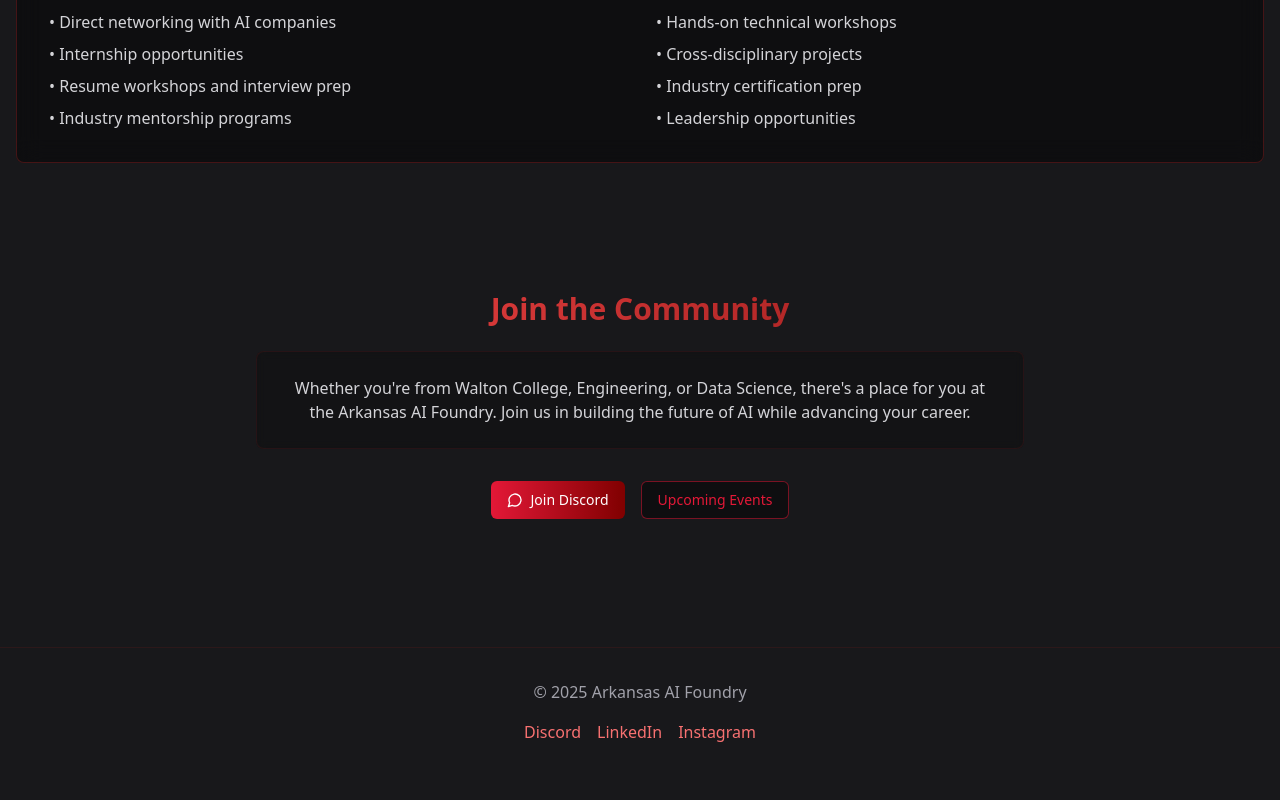
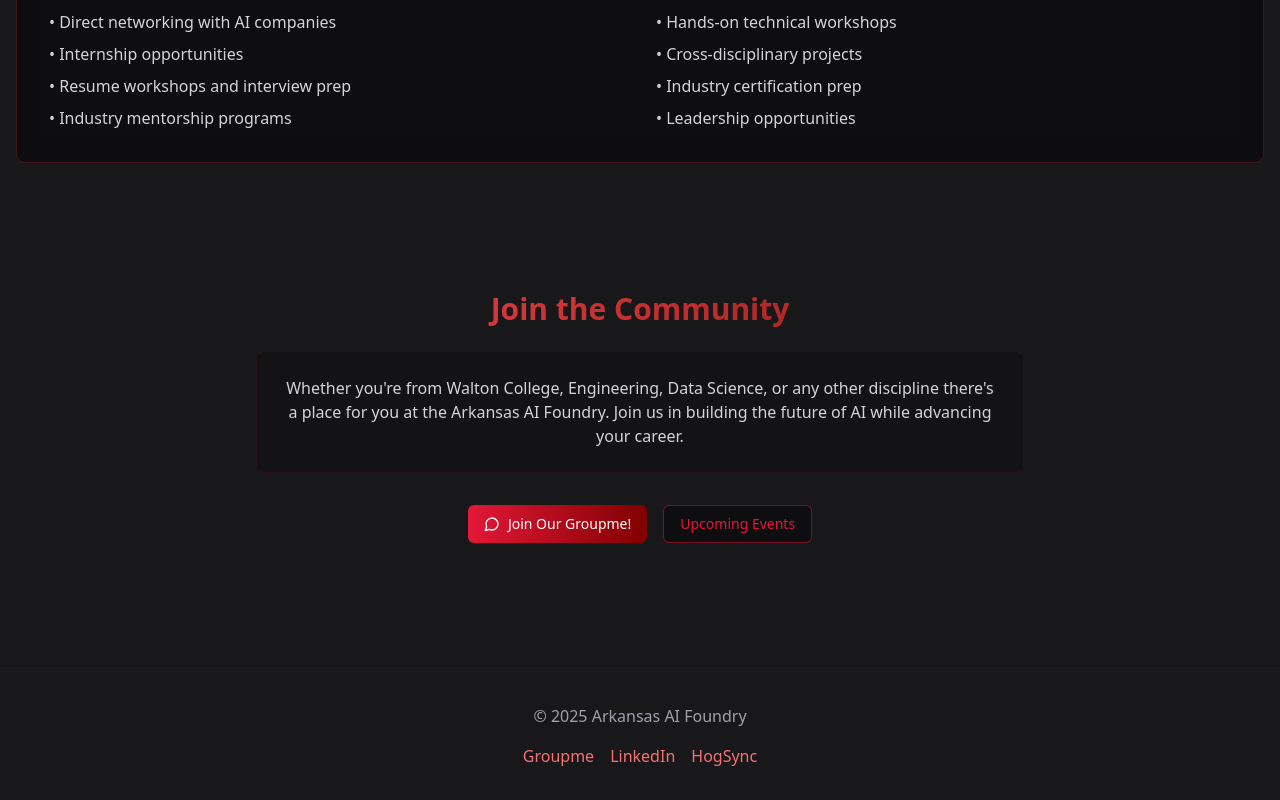
Before and after one commit to srbutler1/ai-foundry, a React (Vite) app: page / in a window 1280 px wide. Shown: the part 2585-3385 px from the top of the page. Before the commit the page ends 3361 px from the top, so only its background shows below. Built offline with nearby package versions, Linux system fonts and the light colour scheme.

Commit message:
updated app

```diff
--- a/src/App.jsx
+++ b/src/App.jsx
@@ -203,13 +203,13 @@
               Join the Community
             </h2>
             <p className="text-zinc-300 mb-8 backdrop-blur-sm bg-black/20 p-6 rounded-lg border border-red-900/20">
-              Whether you're from Walton College, Engineering, or Data Science, there's a place for you at the
+              Whether you're from Walton College, Engineering, Data Science, or any other discipline there's a place for you at the
               Arkansas AI Foundry. Join us in building the future of AI while advancing your career.
             </p>
             <div className="flex justify-center space-x-4">
               <Button>
                 <MessageCircle className="mr-2 h-4 w-4" />
-                Join Discord
+                Join Our Groupme!
               </Button>
               <Button variant="outline">
                 Upcoming Events
@@ -224,9 +224,9 @@
             <div className="text-center">
               <p className="text-zinc-400">© 2025 Arkansas AI Foundry</p>
               <div className="mt-4 space-x-4">
-                <a href="#" className="text-red-400 hover:text-red-300">Discord</a>
+                <a href="#" className="text-red-400 hover:text-red-300">Groupme</a>
                 <a href="#" className="text-red-400 hover:text-red-300">LinkedIn</a>
-                <a href="#" className="text-red-400 hover:text-red-300">Instagram</a>
+                <a href="#" className="text-red-400 hover:text-red-300">HogSync</a>
               </div>
             </div>
           </div>
```
